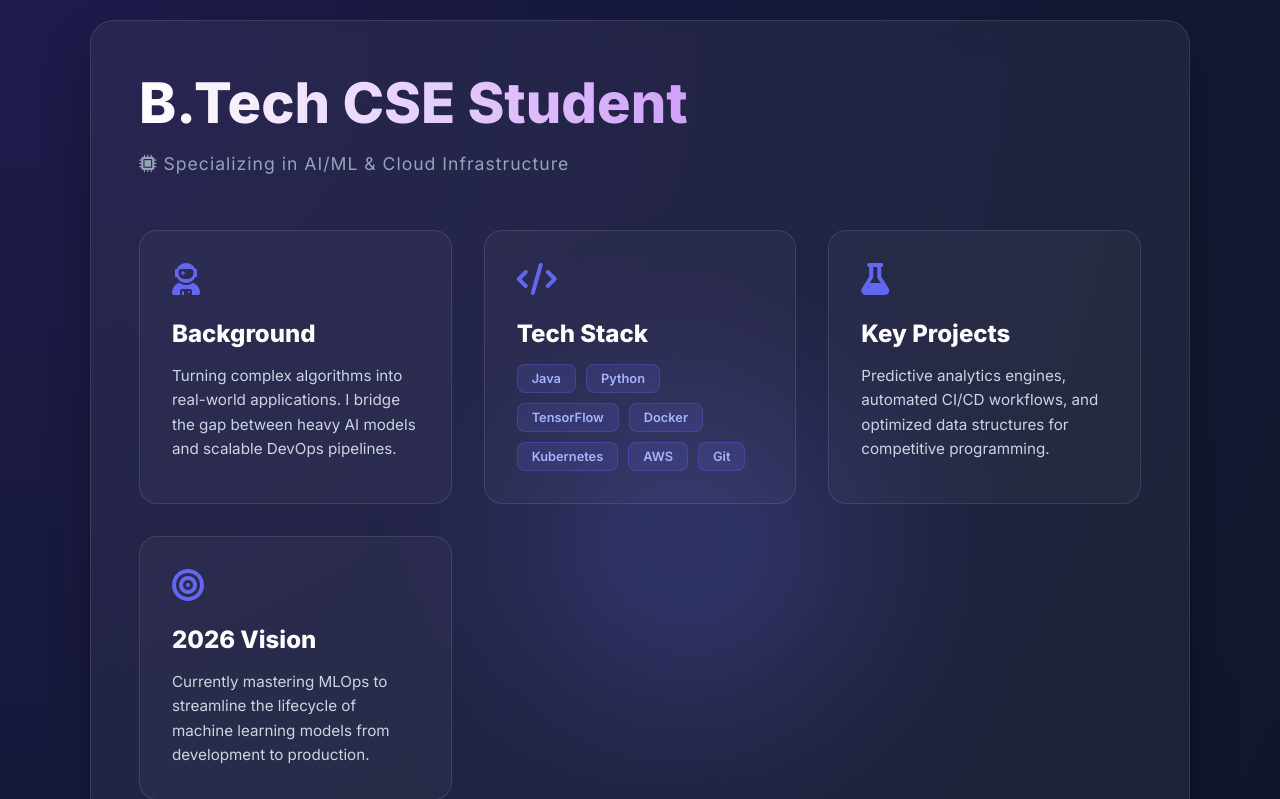
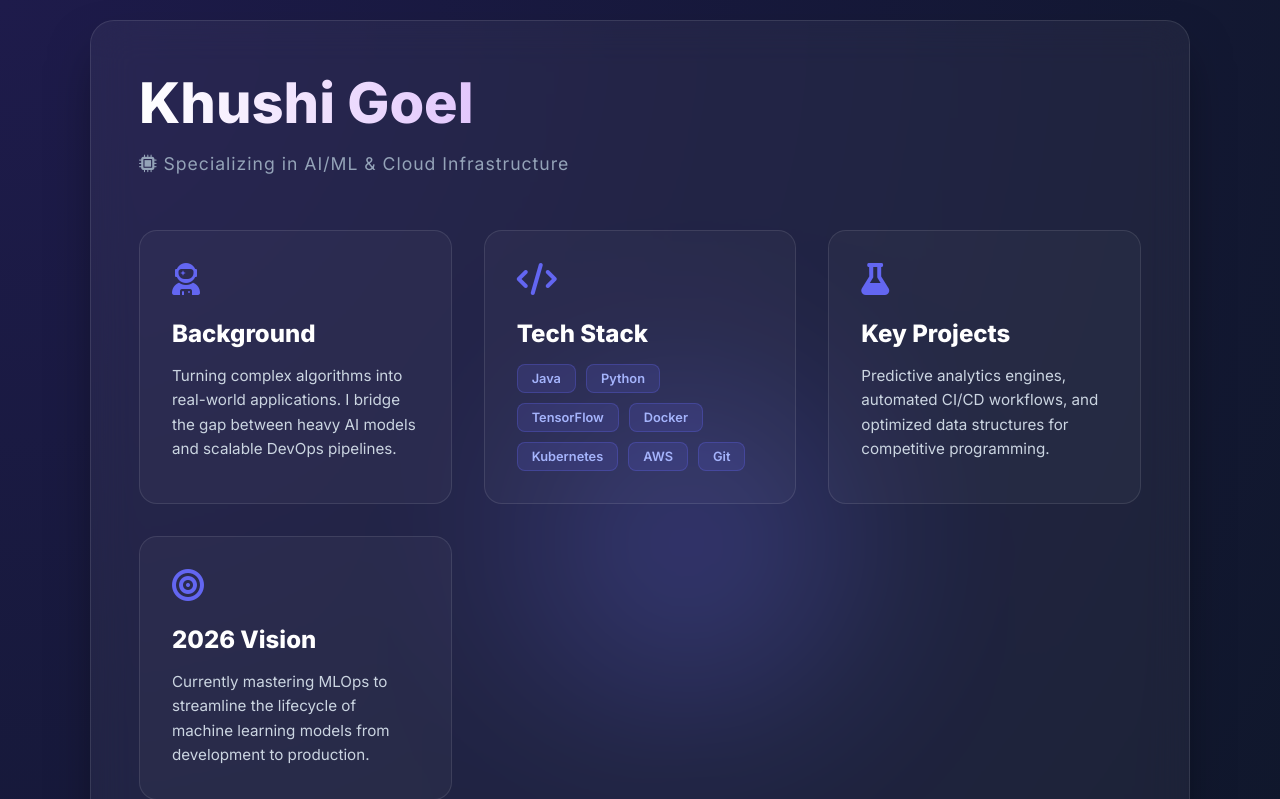
Before and after one commit to khushigoel44-afk/Private_Repo, a Flask app: page / in a window 1280 px wide. Shown: the top 799 px of the page. Run offline with Flask 3, Linux system fonts and the light colour scheme.

Commit message:
Update index.html

```diff
--- a/templates/index.html
+++ b/templates/index.html
@@ -182,7 +182,7 @@
 
   <div class="container">
     <header>
-      <h1>B.Tech CSE Student</h1>
+      <h1>Khushi Goel</h1>
       <p><i class="fa-solid fa-microchip"></i> Specializing in AI/ML & Cloud Infrastructure</p>
     </header>
 
```
